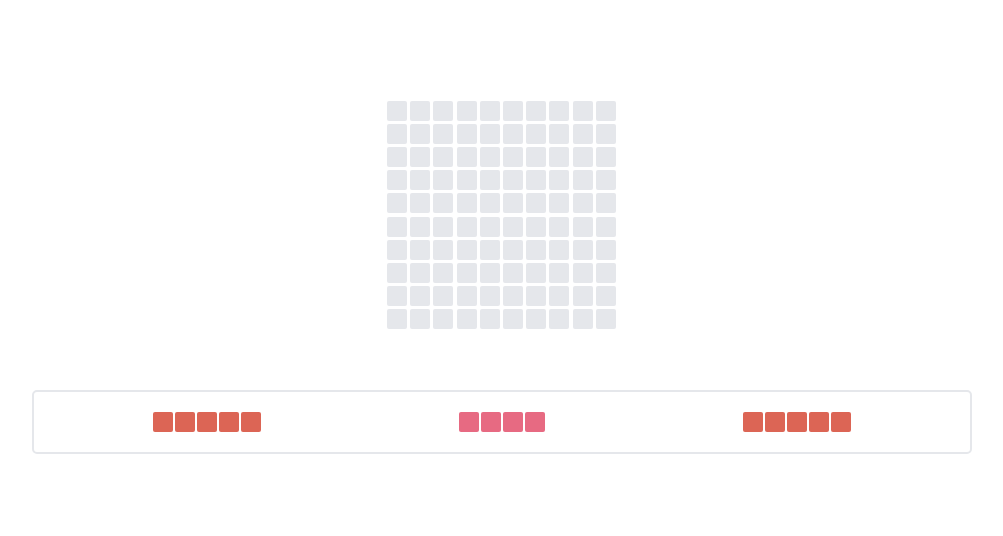
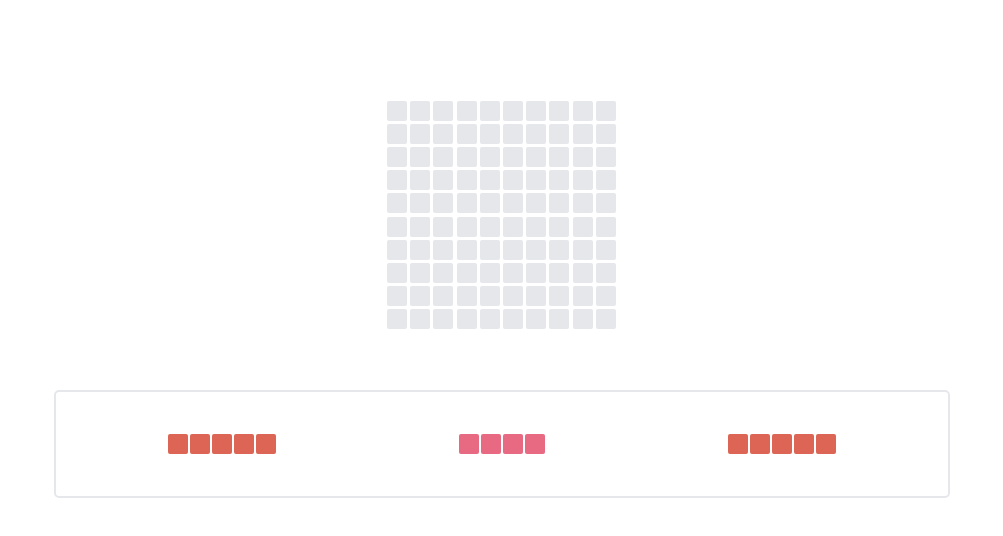
Before and after one commit to debccheng/1010, a React (Create React App) app: page / in a window 1280 px wide. Shown: the top 536 px of the page, without its empty margins (138-1141 px from the left). Built offline with nearby package versions, Linux system fonts and the light colour scheme.

Commit message:
Styling change on blocks

```diff
--- a/src/components/BlockPreview/BlockPreviewStyled.ts
+++ b/src/components/BlockPreview/BlockPreviewStyled.ts
@@ -7,4 +7,6 @@ export const BlockPreviewWrapperStyled = styled.div`
   margin: 0 auto;
   display: flex;
   width: 70%;
+  height: 108px;
+  box-sizing: border-box;
 `;
--- a/src/components/BlockPreview/components/GameBlockStyled.ts
+++ b/src/components/BlockPreview/components/GameBlockStyled.ts
@@ -5,6 +5,7 @@ type GridLengthType = {
 }
 
 export const GameBlockContainerStyled = styled.div<GridLengthType>`
+  align-self: center;
   margin: 0 auto;
   display: grid;
   justify-content: center;
```
